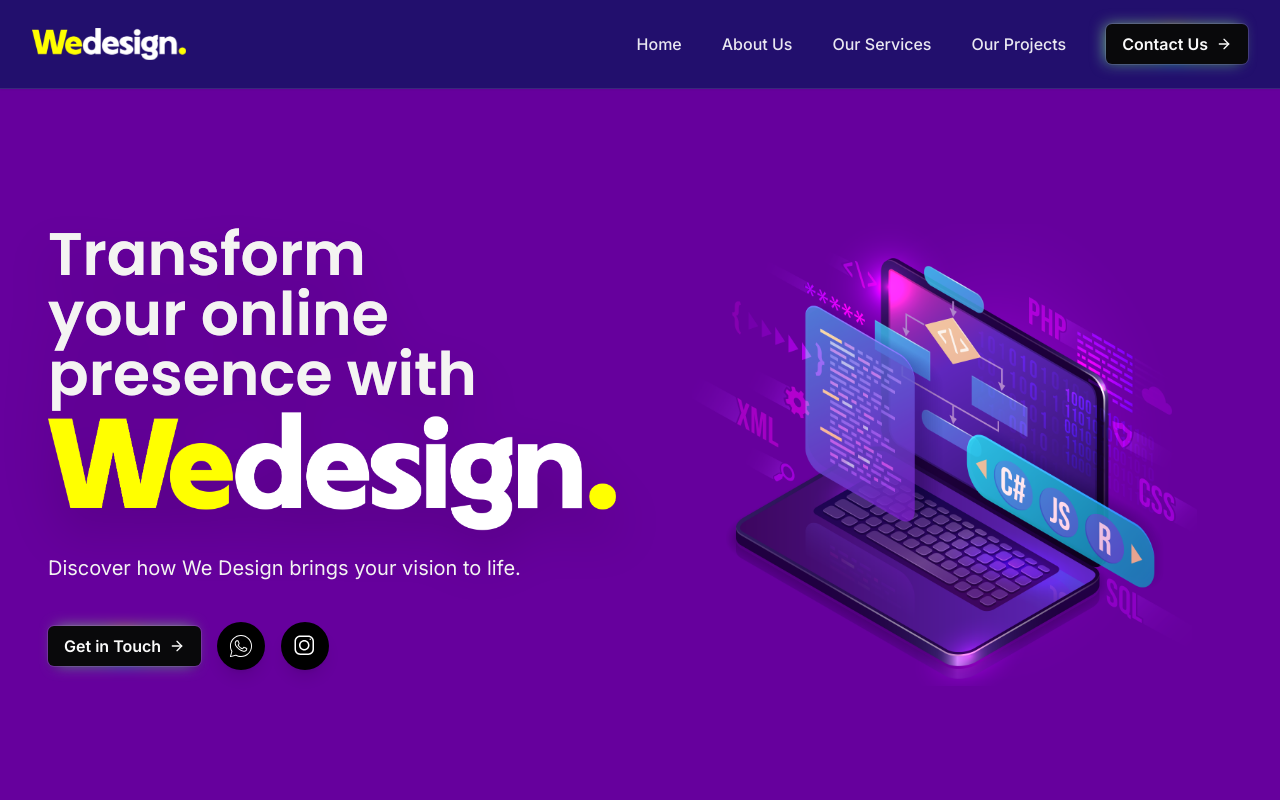
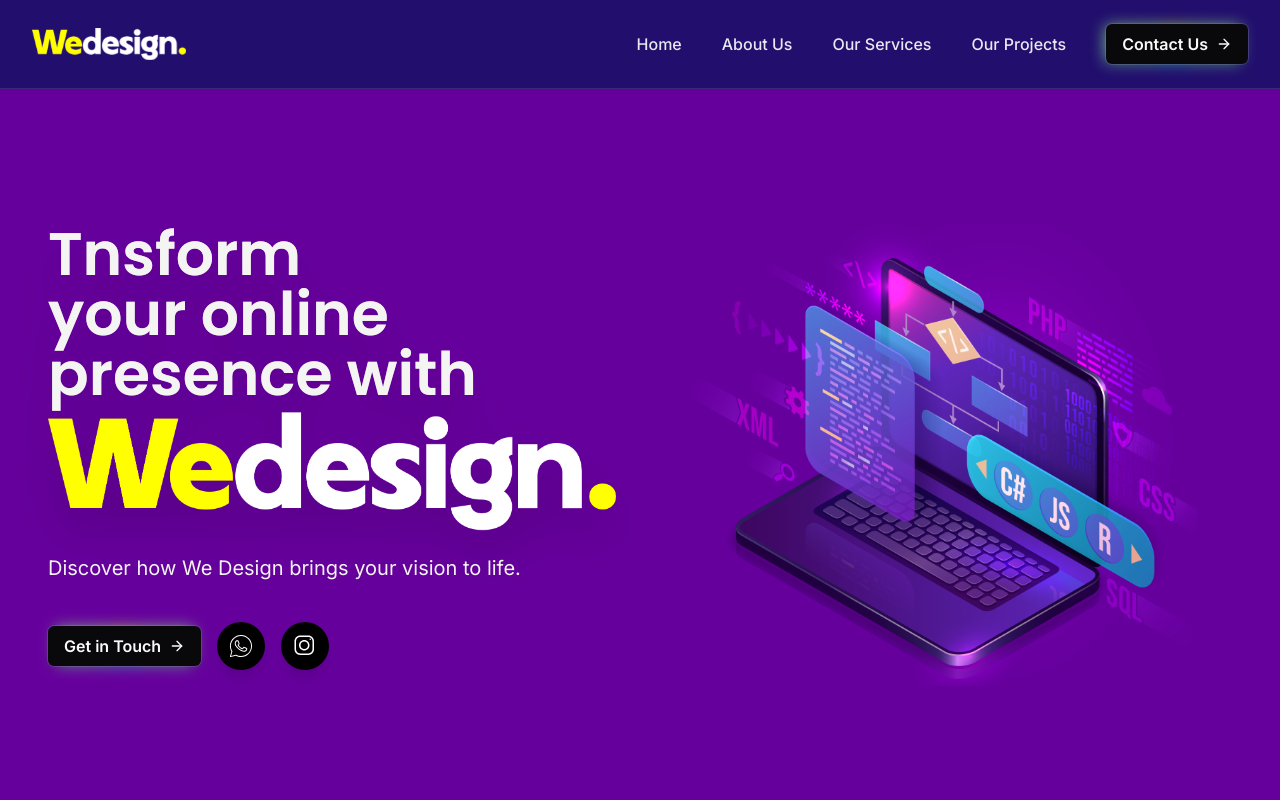
Before and after one commit to Ishan-muhammed/Wedesign.com, a React (Vite) app: page / in a window 1280 px wide. Shown: the top 800 px of the page. Built offline with nearby package versions, Linux system fonts and the light colour scheme.

Commit message:
Added a test edit to verify deployment

```diff
--- a/src/pages/Index.tsx
+++ b/src/pages/Index.tsx
@@ -382,7 +382,7 @@ const Index = () => {
             }`}
           >
             <h1 className="text-6xl md:text-6xl font-poppins font-semibold mb-4 md:mb-6 we-gradient-text animate-fade-in drop-shadow-2xl text-left w-full" style={{ color: '#f4f4f2' }}>
-              <span className="block">Transform</span>
+              <span className="block">Tnsform</span>
               <span className="block">your online</span>
               <span className="block">presence with</span>
               <span className="block mt-2 w-full">
```
